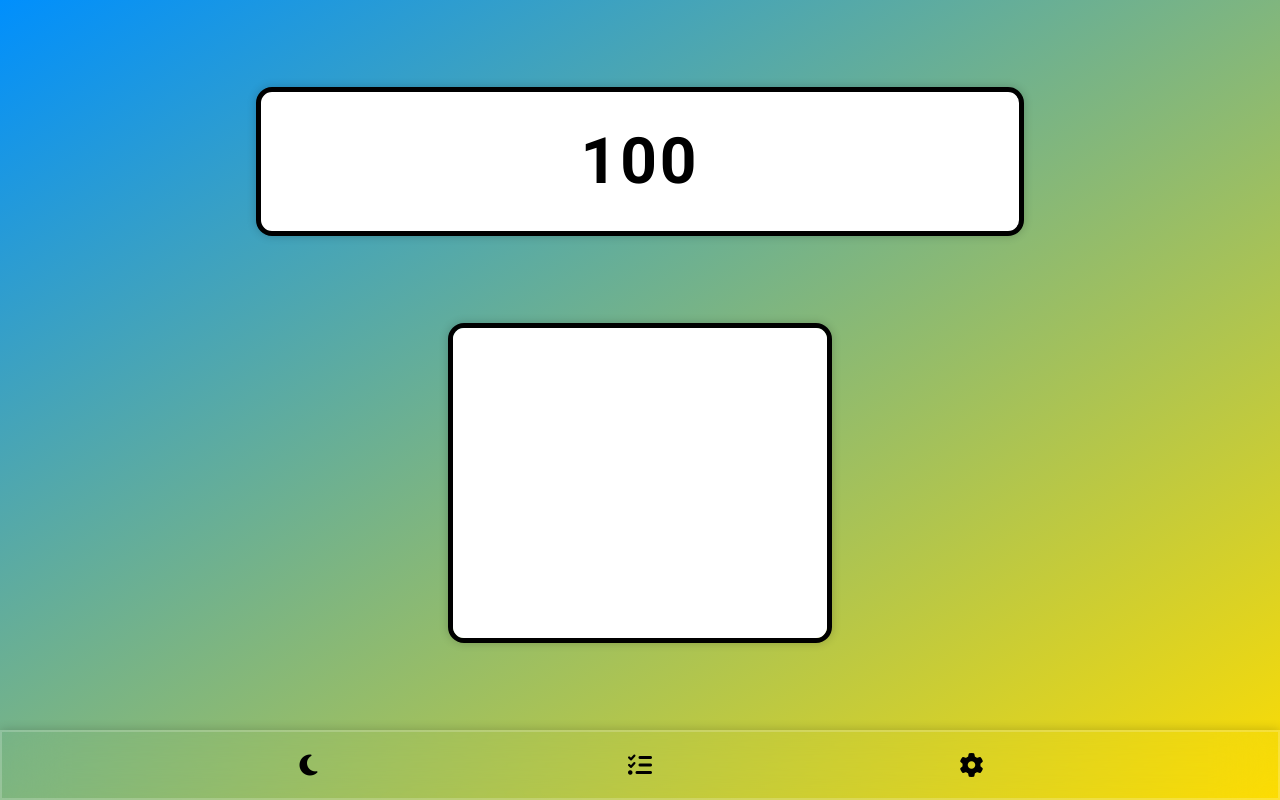
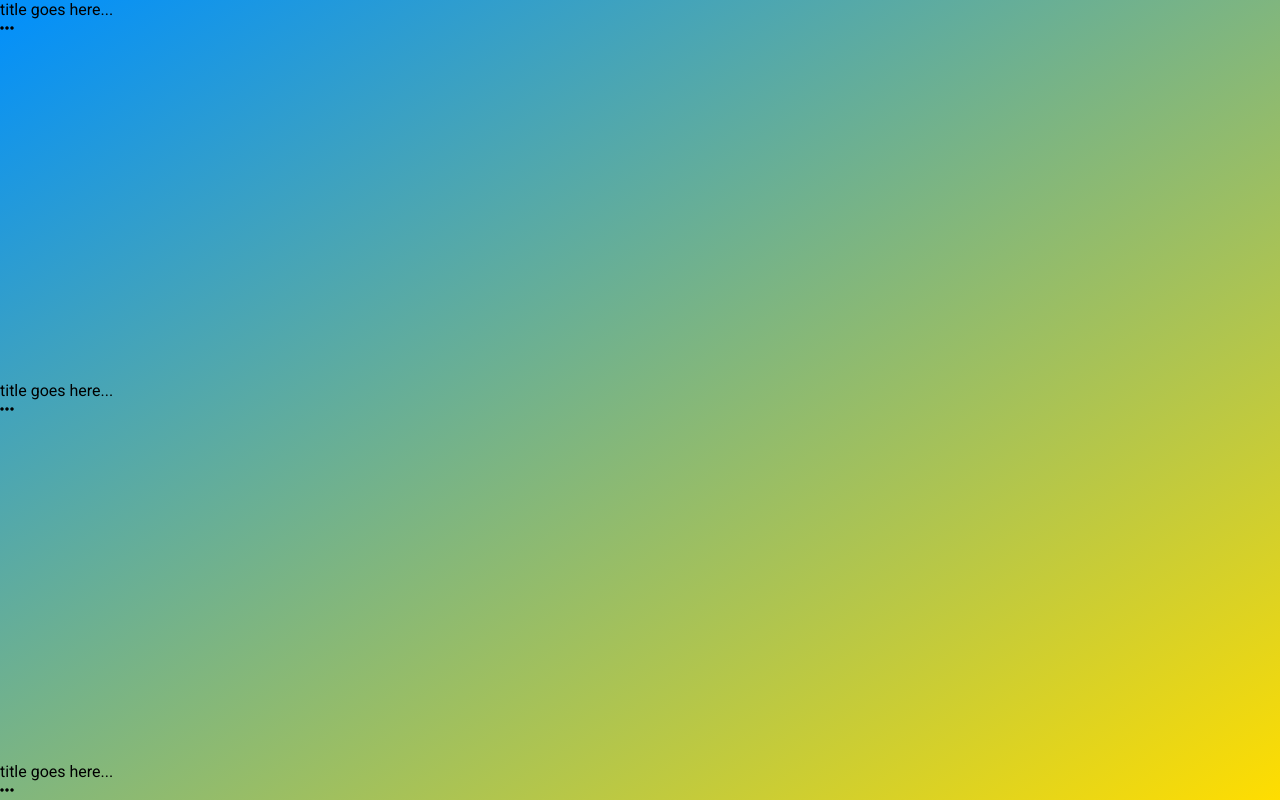
Before and after one commit to javoxir2006/apps, a plain HTML site: page index.html in a window 1280 px wide. Drawn offline with Linux system fonts and the light colour scheme.

Commit message:
Add files via upload

```diff
--- a/index.html
+++ b/index.html
@@ -3,27 +3,37 @@
 <head>
     <meta charset="UTF-8">
     <meta name="viewport" content="width=device-width, initial-scale=1.0">
-    <title>Document</title>
+    <title>TODO app</title>
     <link rel="stylesheet" href="style.css">
     <link rel="stylesheet" href="https://cdnjs.cloudflare.com/ajax/libs/font-awesome/6.7.2/css/all.min.css">
+
+    <!--
+        <i class="fa-solid fa-check"></i>
+        <i class="fa-solid fa-ellipsis"></i>
+    -->
 </head>
 <body>
-    <nav>
-        <div class="countIcon" onclick="countDis()"><i class="fa-solid fa-moon"></i></div>
-        <div class="progressIcon" onclick="progressDis()"><i class="fa-solid fa-list-check"></i></div>
-        <div class="settingsIcon" onclick="settingsDis()"><i class="fa-solid fa-gear"></i></div>
-    </nav>
+    <section>
+        <div class="subject-title">
+            <div class="title">title goes here...</div>
+            <div class="edit-icon"><i class="fa-solid fa-ellipsis"></i></div>
+        </div>
+    </section>
 
-    <main>
-        <div class="countDisplay" onclick="proCount()">
-            <div class="counter">100</div>
-            <div class="progress-bar">
-                <div class="pro-down"></div>
-            </div>
+    <section>
+        <div class="subject-title">
+            <div class="title">title goes here...</div>
+            <div class="edit-icon"><i class="fa-solid fa-ellipsis"></i></div>
         </div>
-        <div class="progressDisplay">Porgress</div>
-        <div class="settingsDisplay">Settings</div>
-    </main>
+    </section>
+
+    <section>
+        <div class="subject-title">
+            <div class="title">title goes here...</div>
+            <div class="edit-icon"><i class="fa-solid fa-ellipsis"></i></div>
+        </div>
+    </section>
+
 
     <script src="index.js"></script>
 </body>
```
